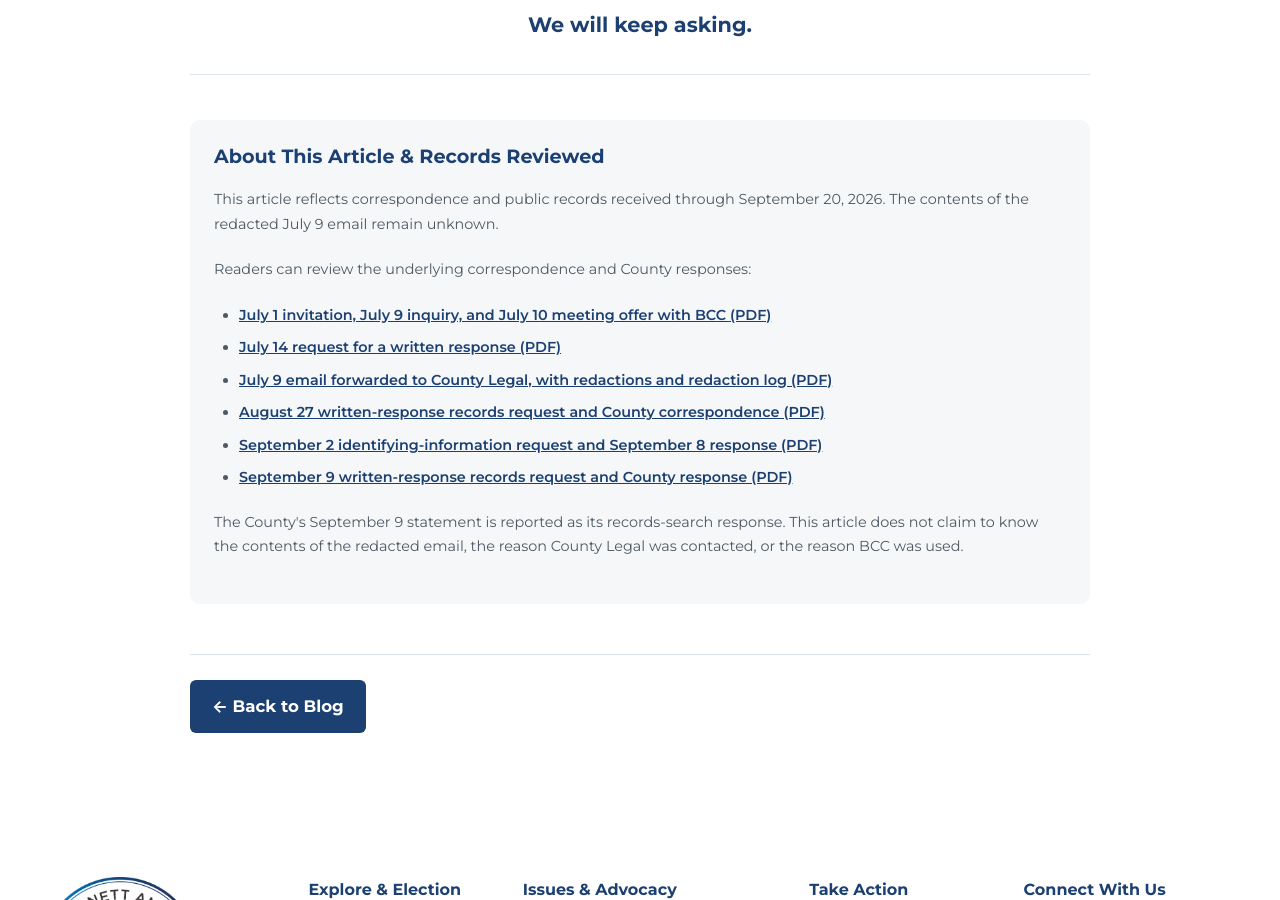
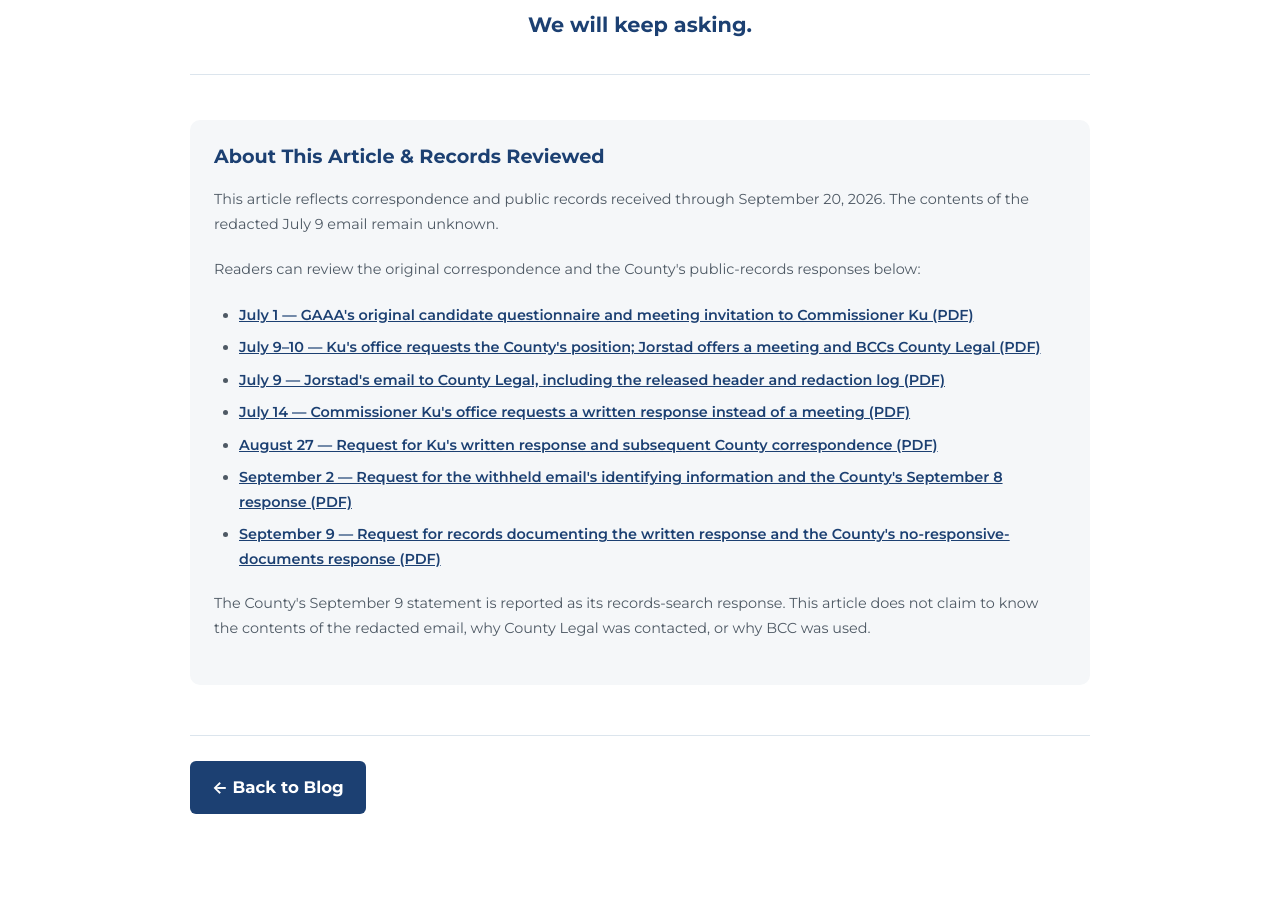
Before and after one commit to whitleybacon/gwinnett-animal-advocacy-alliance, a Jekyll site: the page built from blog/open-records-written-response.html, in a window 1280 px wide and 900 px high, scrolled down 4803 px. Built offline with Jekyll 4.4.1, drawn with Linux system fonts in a browser that asks for light colours.

Commit message:
Update open-records-written-response.html

```diff
--- a/blog/open-records-written-response.html
+++ b/blog/open-records-written-response.html
@@ -352,7 +352,7 @@ description: "GAAA examines Commissioner Ben Ku's request for Gwinnett County's
             </p>
 
             <p class="source-link">
-                <a href="{{ '/assets/ku_survey/Candidate_Questionnaire___Meeting_Invitation_for_Animal_Welfare.pdf' | relative_url }}"
+                <a href="{{ '/assets/ku_survey/Candidate%20Questionnaire%20%26%20Meeting%20Invitation%20for%20Animal%20Welfare.pdf' | relative_url }}"
                    target="_blank"
                    rel="noopener noreferrer">
                     Read GAAA's July 1 invitation (PDF) ↗
@@ -732,18 +732,37 @@ description: "GAAA examines Commissioner Ben Ku's request for Gwinnett County's
     </p>
 
     <p>
-            Readers can review the underlying
-            correspondence and County responses:
+        Readers can review the original
+        correspondence and the County's
+        public-records responses below:
     </p>
 
     <ul>
 
         <li>
+            <a href="{{ '/assets/ku_survey/Candidate%20Questionnaire%20%26%20Meeting%20Invitation%20for%20Animal%20Welfare.pdf' | relative_url }}"
+               target="_blank"
+               rel="noopener noreferrer">
+                July 1 — GAAA's original candidate questionnaire
+                and meeting invitation to Commissioner Ku (PDF)
+            </a>
+        </li>
+
+        <li>
             <a href="{{ '/assets/ku_survey/Candidate_Questionnaire___Meeting_Invitation_for_Animal_Welfare.pdf' | relative_url }}"
                target="_blank"
                rel="noopener noreferrer">
-                    July 1 invitation, July 9 inquiry,
-                    and July 10 meeting offer with BCC (PDF)
+                July 9–10 — Ku's office requests the County's position;
+                Jorstad offers a meeting and BCCs County Legal (PDF)
+            </a>
+        </li>
+
+        <li>
+            <a href="{{ '/assets/ku_survey/Candidate_Questionnaire__Meeting_Invitation_for_Animal_Welfare_3.pdf' | relative_url }}"
+               target="_blank"
+               rel="noopener noreferrer">
+                July 9 — Jorstad's email to County Legal,
+                including the released header and redaction log (PDF)
             </a>
         </li>
 
@@ -751,16 +770,8 @@ description: "GAAA examines Commissioner Ben Ku's request for Gwinnett County's
             <a href="{{ '/assets/ku_survey/Candidate_Questionnaire___Meeting_Invitation_for_Animal_Welfare_2.pdf' | relative_url }}"
                target="_blank"
                rel="noopener noreferrer">
-                    July 14 request for a written response (PDF)
-                </a>
-            </li>
-
-            <li>
-                <a href="{{ '/assets/ku_survey/Candidate_Questionnaire__Meeting_Invitation_for_Animal_Welfare_3.pdf' | relative_url }}"
-                   target="_blank"
-                   rel="noopener noreferrer">
-                    July 9 email forwarded to County Legal,
-                    with redactions and redaction log (PDF)
+                July 14 — Commissioner Ku's office requests
+                a written response instead of a meeting (PDF)
             </a>
         </li>
 
@@ -768,8 +779,8 @@ description: "GAAA examines Commissioner Ben Ku's request for Gwinnett County's
             <a href="{{ '/assets/ku_survey/R292174-082726_Message_History.pdf' | relative_url }}"
                target="_blank"
                rel="noopener noreferrer">
-                    August 27 written-response records request
-                    and County correspondence (PDF)
+                August 27 — Request for Ku's written response
+                and subsequent County correspondence (PDF)
             </a>
         </li>
 
@@ -777,8 +788,9 @@ description: "GAAA examines Commissioner Ben Ku's request for Gwinnett County's
             <a href="{{ '/assets/ku_survey/R293158-090226_Message_History.pdf' | relative_url }}"
                target="_blank"
                rel="noopener noreferrer">
-                    September 2 identifying-information request
-                    and September 8 response (PDF)
+                September 2 — Request for the withheld email's
+                identifying information and the County's
+                September 8 response (PDF)
             </a>
         </li>
 
@@ -786,21 +798,21 @@ description: "GAAA examines Commissioner Ben Ku's request for Gwinnett County's
             <a href="{{ '/assets/ku_survey/R294022-090926_Message_History.pdf' | relative_url }}"
                target="_blank"
                rel="noopener noreferrer">
-                    September 9 written-response records request
-                    and County response (PDF)
+                September 9 — Request for records documenting
+                the written response and the County's
+                no-responsive-documents response (PDF)
             </a>
         </li>
 
     </ul>
 
     <p>
-            The County's September 9 statement
-            is reported as its records-search
-            response. This article does not
-            claim to know the contents of
-            the redacted email, the reason
-            County Legal was contacted,
-            or the reason BCC was used.
+        The County's September 9 statement is
+        reported as its records-search response.
+        This article does not claim to know
+        the contents of the redacted email,
+        why County Legal was contacted,
+        or why BCC was used.
     </p>
 
 </div>
```
Lines whose indentation alone changed are shown as unchanged.
